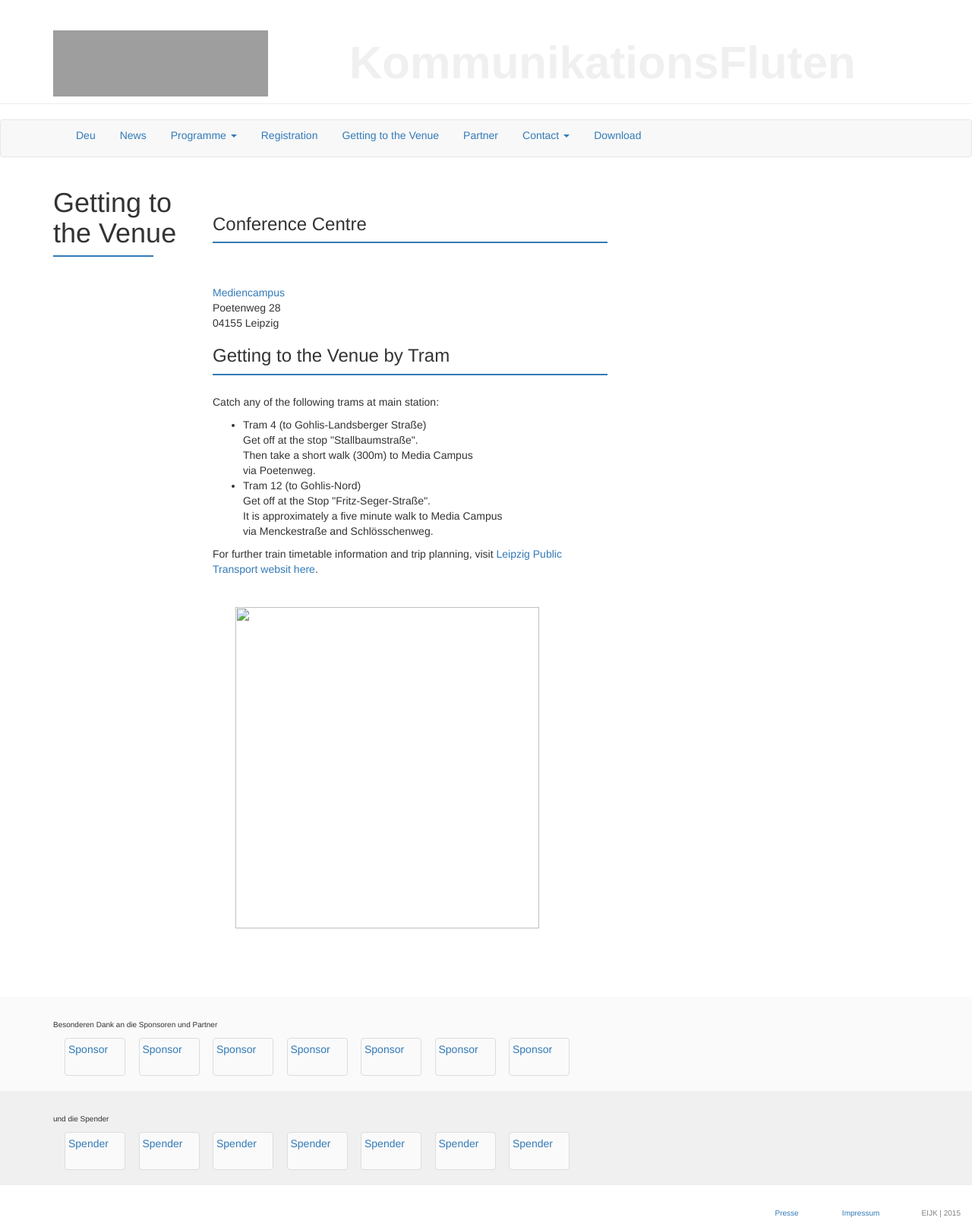
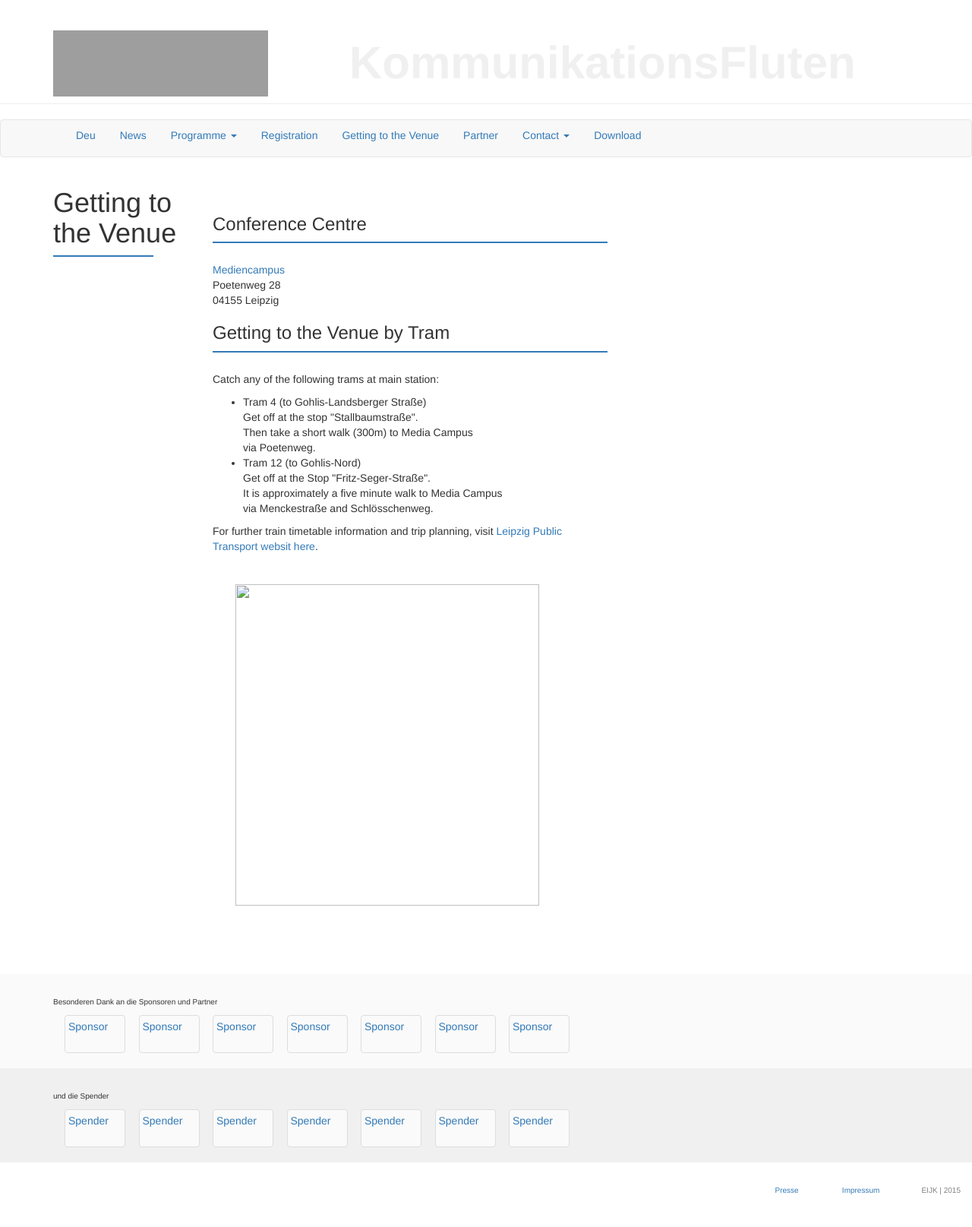
Before and after one commit to susedev/test, a Jekyll site: the page built from location.html, in a window 1280 px wide. Shown: the whole page at 76% size. Built offline with Jekyll 4.4.1, drawn with Linux system fonts in a browser that asks for light colours; nearby versions of some CDN libraries; after the commit the page ends 1585 px from its top, so only the background shows below that; grey boxes are pictures that could not be loaded.

Commit message:
Update location.html

```diff
--- a/location.html
+++ b/location.html
@@ -5,7 +5,7 @@ language: en
 
 <h3 style="margin-top: 55px;" class="csc-header csc-header-n1">Conference Centre</h3>
 
-<div class="box" style="background-color: #337AB7; height:2px; margin-top:3px; margin-bottom:55px;"></div>
+<div class="box" style="background-color: #337AB7; height:2px; margin-top:3px; margin-bottom:25px;"></div>
 <p class="csc-header csc-header-n1"><a href="http://www.mediencampus-villa-ida.de/mediencampus/#">Mediencampus</a><br />
 Poetenweg 28<br />
 04155 Leipzig</p>
```
